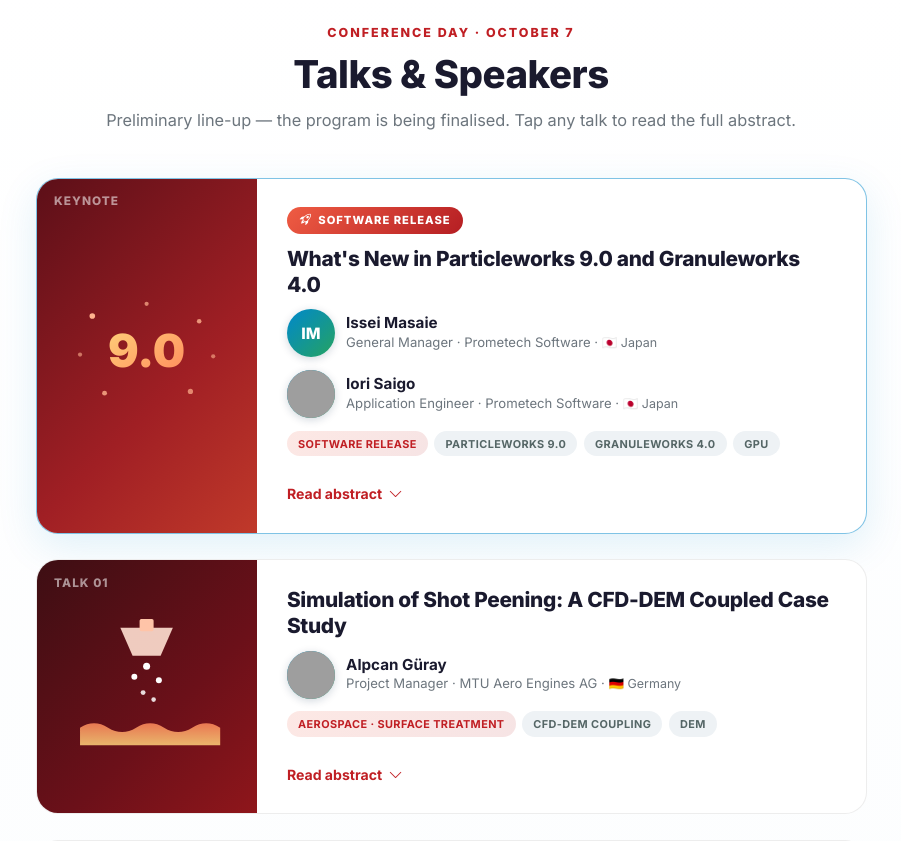
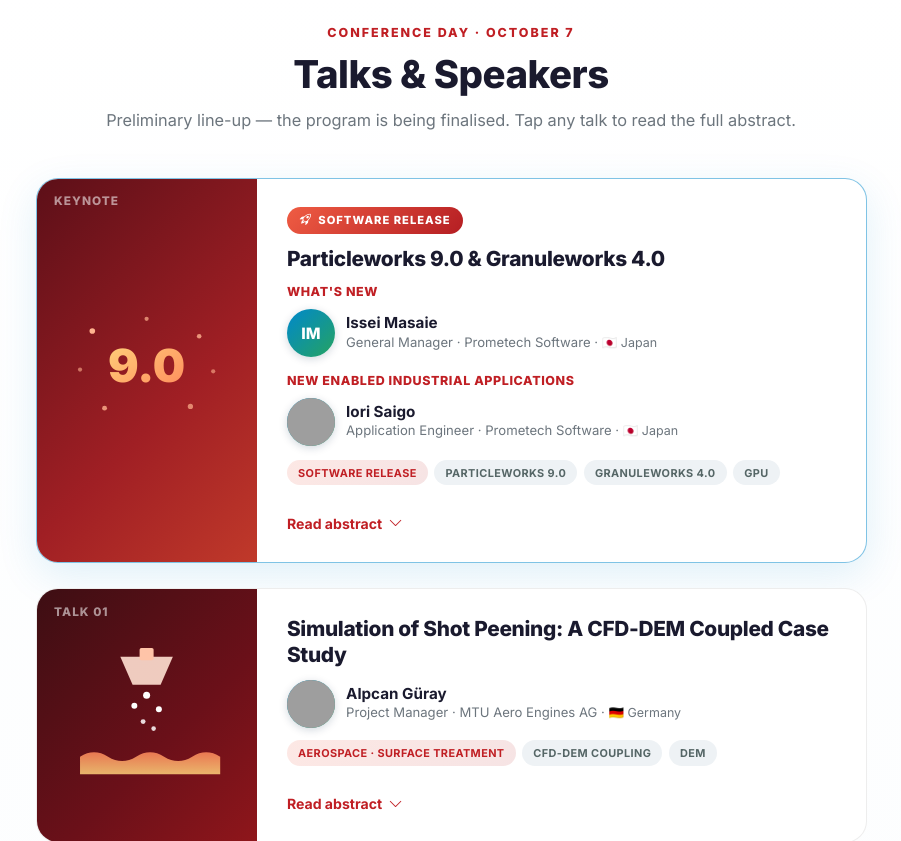
Before and after one commit to micmer-git/pw-website, a PHP site: page /experience/program.php in a window 1280 px wide. Shown: the part 633-1474 px from the top of the page, without its empty margins (189-1090 px from the left). Run offline with PHP 8.4, Linux system fonts and the light colour scheme; grey boxes are pictures that could not be loaded.

Commit message:
experience/2026: split Prometech keynote into two labelled segments
Restructure the keynote card under the umbrella title "Particleworks 9.0 &
Granuleworks 4.0":
- "What's New" — Issei Masaie (initials avatar)
- "New Enabled Industrial Applications" — Iori Saigo
Adds .kn-seg / .kn-seg-title styling.

Co-Authored-By: Claude Opus 4.8 (1M context) <noreply@anthropic.com>

```diff
--- a/experience/program.php
+++ b/experience/program.php
@@ -127,6 +127,8 @@
     .talk.keynote .talk-art { background: linear-gradient(135deg,#5c0f18,#a01f24 60%,#c0392a); }
     .talk.keynote { border:1.5px solid rgba(0,136,204,0.5); box-shadow:0 12px 40px rgba(0,136,204,0.12); }
     .kbadge { display:inline-flex; align-items:center; gap:0.4rem; background: var(--ev-accent); color:#fff; font-size:0.7rem; font-weight:800; letter-spacing:1px; text-transform:uppercase; padding:0.3rem 0.8rem; border-radius:50px; margin-bottom:0.8rem; }
+    .kn-seg { margin-bottom:0.9rem; }
+    .kn-seg-title { font-size:0.78rem; font-weight:800; letter-spacing:0.6px; text-transform:uppercase; color:var(--ev-crimson); margin-bottom:0.45rem; }
 
     /* CTA */
     .cta-final { padding:4.5rem 0; background: linear-gradient(135deg, rgba(217,80,63,0.90), rgba(143,22,27,0.95)), url('../images/experience2026/theme-bg.jpg') center/cover no-repeat; position:relative; overflow:hidden; }
@@ -241,14 +243,20 @@
               </div>
               <div class="talk-body">
                 <span class="kbadge"><i class="bi bi-rocket-takeoff"></i> Software Release</span>
-                <h3>What's New in Particleworks 9.0 and Granuleworks 4.0</h3>
+                <h3>Particleworks 9.0 &amp; Granuleworks 4.0</h3>
+                <div class="kn-seg">
+                  <div class="kn-seg-title">What's New</div>
                   <div class="speaker">
                     <div class="avatar">IM</div>
                     <div><div class="nm">Issei Masaie</div><div class="rl">General Manager · Prometech Software · <span class="flag">🇯🇵 Japan</span></div></div>
                   </div>
+                </div>
+                <div class="kn-seg">
+                  <div class="kn-seg-title">New Enabled Industrial Applications</div>
                   <div class="speaker">
                     <div class="avatar"><img src="../images/experience2026/iori-saigo.jpg" alt="Iori Saigo" loading="lazy"></div>
                     <div><div class="nm">Iori Saigo</div><div class="rl">Application Engineer · Prometech Software · <span class="flag">🇯🇵 Japan</span></div></div>
+                  </div>
                 </div>
                 <div class="talk-tags">
                   <span class="chip chip-theme">Software release</span>
```
Also changed, not shown: experience/program.html (+9 -1 lines). Lines whose indentation alone changed are shown as unchanged.
